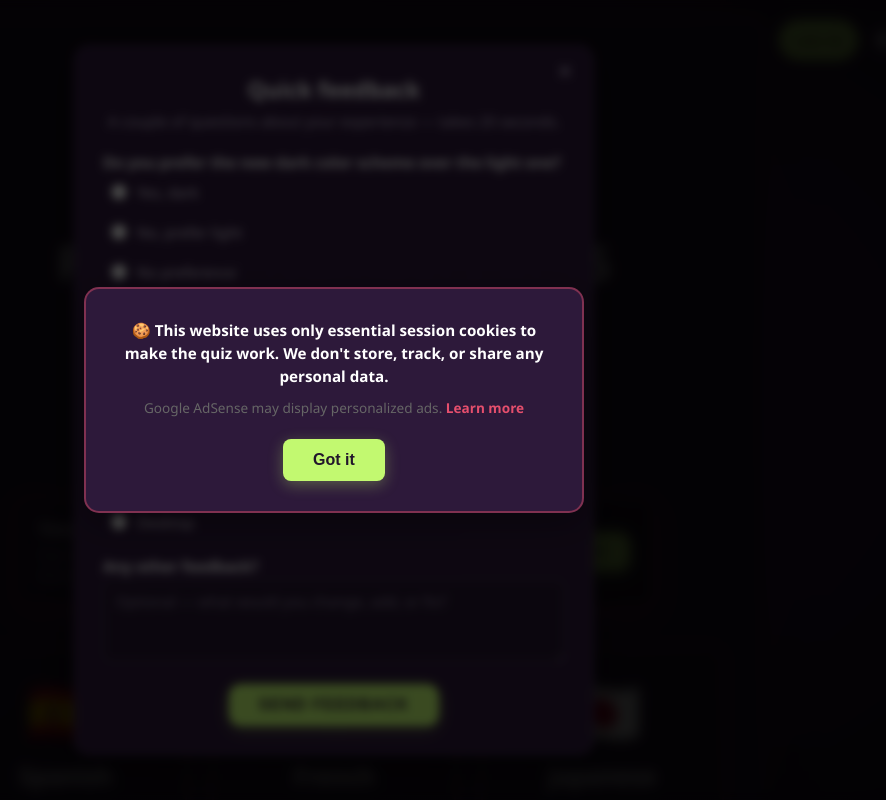
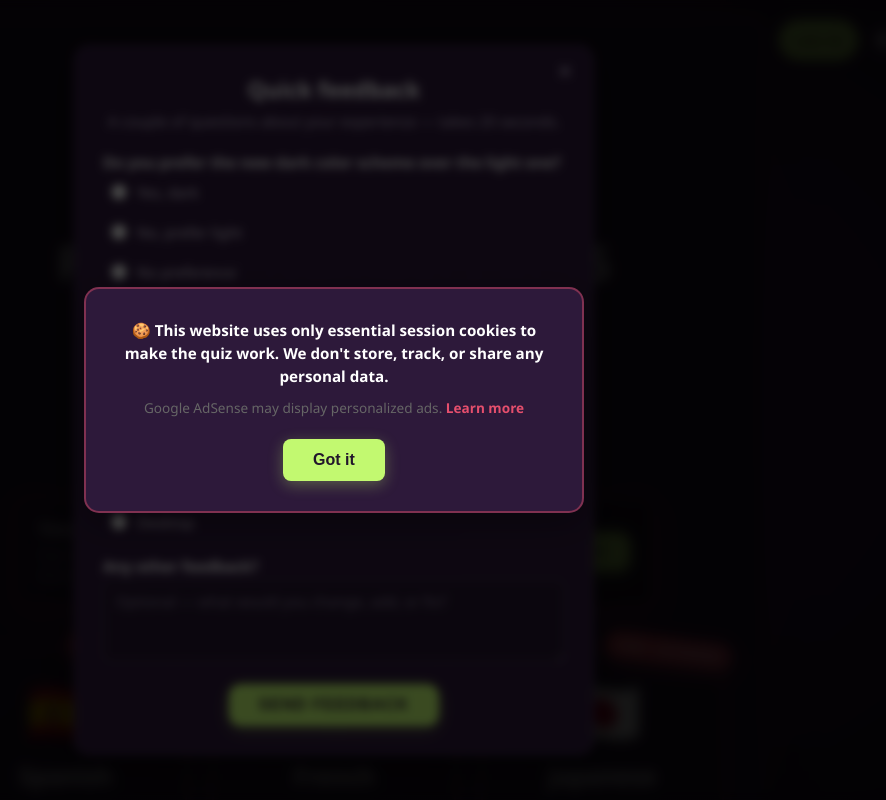
Before and after one commit to stefanwezel/diminumero, a Flask app: page / in a window 1280 px wide. Shown: the whole page, without its empty margins (306-1192 px from the left). Run offline with Flask 3, Linux system fonts and the light colour scheme; some libraries are stand-ins or nearby versions.

Commit message:
Add clickable "New · Listening" sticker to audio-enabled language cards
- Show a red top-right sticker on cards with has_audio_mode (es, ja, fr).
- Clicking it posts to listen_start, landing the user on /<lang>/listen.
- Add localized language_card_audio_sticker strings for all UI languages.

Co-Authored-By: Claude Opus 4.8 <noreply@anthropic.com>

```diff
--- a/templates/language_selection.html
+++ b/templates/language_selection.html
@@ -64,6 +64,11 @@
         <div class="mode-selection">
             {% for lang_code, lang_info in languages.items() %}
             <div class="mode-card {% if not lang_info.ready %}mode-disabled{% endif %}">
+                {% if lang_info.has_audio_mode %}
+                <form action="{{ url_for('listen_start', lang_code=lang_code) }}" method="POST" class="audio-sticker-form">
+                    <button type="submit" class="audio-sticker">{{ get_text('language_card_audio_sticker') }}</button>
+                </form>
+                {% endif %}
                 <div class="language-flag">{{ lang_info.flag }}</div>
                 <h3 class="mode-title">{{ lang_info.name }}</h3>
                 <p class="language-native-name">{{ lang_info.native_name }}</p>
@@ -119,5 +124,45 @@
     font-weight: 500;
 }
 
+/* "New · Listening" sticker on language cards that have the audio mode. */
+.mode-card {
+    position: relative;
+    overflow: visible;
+}
+
+.audio-sticker-form {
+    position: absolute;
+    top: -12px;
+    right: -10px;
+    z-index: 3;
+    margin: 0;
+}
+
+.audio-sticker {
+    display: inline-block;
+    padding: 6px 12px;
+    background: linear-gradient(135deg, #FF4D5E 0%, #E54F6D 100%);
+    color: #FFFFFF;
+    font-family: inherit;
+    font-size: 0.72rem;
+    font-weight: 800;
+    letter-spacing: 0.03em;
+    text-transform: uppercase;
+    border: none;
+    border-radius: 999px;
+    box-shadow: 0 6px 16px rgba(229, 79, 109, 0.5), 0 0 0 3px rgba(46, 26, 60, 0.9);
+    transform: rotate(7deg);
+    white-space: nowrap;
+    cursor: pointer;
+    transition: transform 0.15s ease, box-shadow 0.15s ease;
+}
+
+.audio-sticker:hover,
+.audio-sticker:focus-visible {
+    transform: rotate(7deg) scale(1.08);
+    box-shadow: 0 8px 22px rgba(229, 79, 109, 0.65), 0 0 0 3px rgba(46, 26, 60, 0.9);
+    outline: none;
+}
+
 </style>
 {% endblock %}
--- a/translations.py
+++ b/translations.py
@@ -29,6 +29,7 @@ TRANSLATIONS = {
         "home_hero_description": "Practice translating numbers from digits to LANGUAGE_NAME_PLACEHOLDER words. Choose your difficulty mode and start learning!",
         # New feature callout (home page)
         "home_new_feature_badge": "New",
+        "language_card_audio_sticker": "New · Listening",
         "home_new_feature_title": "Your own vocabulary cards",
         "home_new_feature_body": "Sign in to create personal index cards and practice them like the number drills.",
         "home_new_feature_cta_login": "Log in to try it",
@@ -326,6 +327,7 @@ TRANSLATIONS = {
         "home_hero_description": "Übe die Übersetzung von Zahlen in LANGUAGE_NAME_PLACEHOLDERe Wörter. Wähle deinen Schwierigkeitsgrad und fang an zu lernen!",
         # New feature callout (home page)
         "home_new_feature_badge": "Neu",
+        "language_card_audio_sticker": "Neu · Hören",
         "home_new_feature_title": "Deine eigenen Vokabelkarten",
         "home_new_feature_body": "Melde dich an, um persönliche Karteikarten anzulegen und sie wie die Zahlenübungen zu üben.",
         "home_new_feature_cta_login": "Anmelden und ausprobieren",
@@ -620,6 +622,7 @@ TRANSLATIONS = {
         "home_hero_description": "Practica la traducción de números a palabras en LANGUAGE_NAME_PLACEHOLDER. ¡Elige tu nivel de dificultad y comienza a aprender!",
         # New feature callout (home page)
         "home_new_feature_badge": "New",
+        "language_card_audio_sticker": "Nuevo · Escucha",
         "home_new_feature_title": "Your own vocabulary cards",
         "home_new_feature_body": "Sign in to create personal index cards and practice them like the number drills.",
         "home_new_feature_cta_login": "Log in to try it",
@@ -898,6 +901,7 @@ TRANSLATIONS = {
         "home_hero_description": "Pratica la traduzione dei numeri in parole in LANGUAGE_NAME_PLACEHOLDER. Scegli il tuo livello di difficoltà e inizia ad imparare!",
         # New feature callout (home page)
         "home_new_feature_badge": "New",
+        "language_card_audio_sticker": "Nuovo · Ascolto",
         "home_new_feature_title": "Your own vocabulary cards",
         "home_new_feature_body": "Sign in to create personal index cards and practice them like the number drills.",
         "home_new_feature_cta_login": "Log in to try it",
@@ -1176,6 +1180,7 @@ TRANSLATIONS = {
         "home_hero_description": "Pratiquez la traduction de chiffres en mots en LANGUAGE_NAME_PLACEHOLDER. Choisissez votre niveau de difficulté et commencez à apprendre !",
         # New feature callout (home page)
         "home_new_feature_badge": "New",
+        "language_card_audio_sticker": "Nouveau · Écoute",
         "home_new_feature_title": "Your own vocabulary cards",
         "home_new_feature_body": "Sign in to create personal index cards and practice them like the number drills.",
         "home_new_feature_cta_login": "Log in to try it",
@@ -1454,6 +1459,7 @@ TRANSLATIONS = {
         "home_hero_description": "Pratique a tradução de números para palavras em LANGUAGE_NAME_PLACEHOLDER. Escolha o seu nível de dificuldade e comece a aprender!",
         # New feature callout (home page)
         "home_new_feature_badge": "New",
+        "language_card_audio_sticker": "Novo · Escuta",
         "home_new_feature_title": "Your own vocabulary cards",
         "home_new_feature_body": "Sign in to create personal index cards and practice them like the number drills.",
         "home_new_feature_cta_login": "Log in to try it",
@@ -1732,6 +1738,7 @@ TRANSLATIONS = {
         "home_hero_description": "تدرب على ترجمة الأرقام إلى كلمات باللغة LANGUAGE_NAME_PLACEHOLDER. اختر مستوى الصعوبة وابدأ التعلم!",
         # New feature callout (home page)
         "home_new_feature_badge": "New",
+        "language_card_audio_sticker": "جديد · استماع",
         "home_new_feature_title": "Your own vocabulary cards",
         "home_new_feature_body": "Sign in to create personal index cards and practice them like the number drills.",
         "home_new_feature_cta_login": "Log in to try it",
@@ -2012,6 +2019,7 @@ TRANSLATIONS = {
         "home_hero_description": "Практикуйте переклад чисел у слова LANGUAGE_NAME_PLACEHOLDER. Оберіть рівень складності та починайте навчання!",
         # New feature callout (home page)
         "home_new_feature_badge": "New",
+        "language_card_audio_sticker": "Нове · Аудіо",
         "home_new_feature_title": "Your own vocabulary cards",
         "home_new_feature_body": "Sign in to create personal index cards and practice them like the number drills.",
         "home_new_feature_cta_login": "Log in to try it",
```
